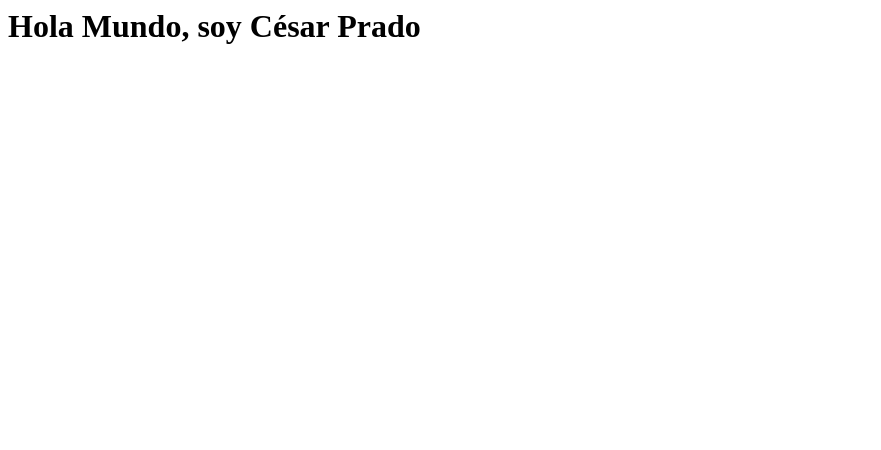
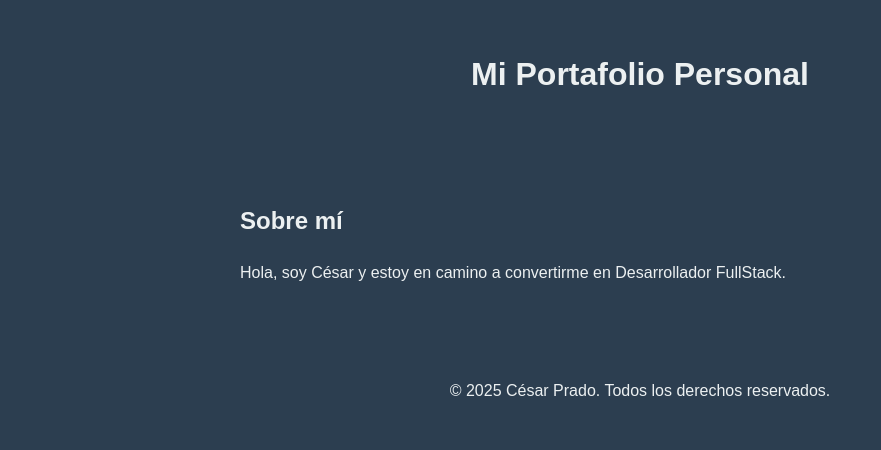
Before and after one commit to CesarPPrado/hola-mundo, a plain HTML site: page index.html in a window 1280 px wide. Shown: the whole page, without its empty margins (0-881 px from the left). Drawn offline with Linux system fonts and the light colour scheme.

Commit message:
Refactor: Organizo los archivos CSS en su propia carpeta

```diff
--- /dev/null
+++ b/css/style.css
@@ -0,0 +1,22 @@
+/* Esto es un comentario en CSS */
+
+/* Regla para toda la página (el body) */
+body {
+    background-color: #2c3e50; /* Un color de fondo azul oscuro */
+    color: #ecf0f1;           /* Un color de texto casi blanco */
+    font-family: Arial, sans-serif; /* Cambia la fuente de texto */
+    line-height: 1.6;        /* Aumenta el espacio entre líneas de texto */
+}
+
+/* Regla para la cabecera y el pie de página */
+header, footer {
+    text-align: center; /* Centra el texto */
+    padding: 20px;      /* Añade un espacio interno (relleno) */
+}
+
+/* Regla para el contenido principal */
+main {
+    max-width: 800px;  /* Ancho máximo para que no se estire demasiado en pantallas grandes */
+    margin: 20px auto; /* Margen arriba/abajo de 20px y centrado horizontalmente (auto) */
+    padding: 20px;     /* Espacio interno para que el contenido no pegue con los bordes */
+}
--- a/index.html
+++ b/index.html
@@ -1 +1,27 @@
-<h1>Hola Mundo, soy César Prado</h1>
+<!DOCTYPE html>
+<html lang="es">
+<head>
+    <meta charset="UTF-8">
+    <meta name="viewport" content="width=device-width, initial-scale=1.0">
+    <title>Mi Primera Página Web</title>
+    <link rel="stylesheet" href="css/style.css">
+</head>
+<body>
+
+    <header>
+        <h1>Mi Portafolio Personal</h1>
+    </header>
+
+    <main>
+        <section>
+            <h2>Sobre mí</h2>
+            <p>Hola, soy César y estoy en camino a convertirme en Desarrollador FullStack.</p>
+        </section>
+    </main>
+
+    <footer>
+        <p>&copy; 2025 César Prado. Todos los derechos reservados.</p>
+    </footer>
+
+</body>
+</html>
```
